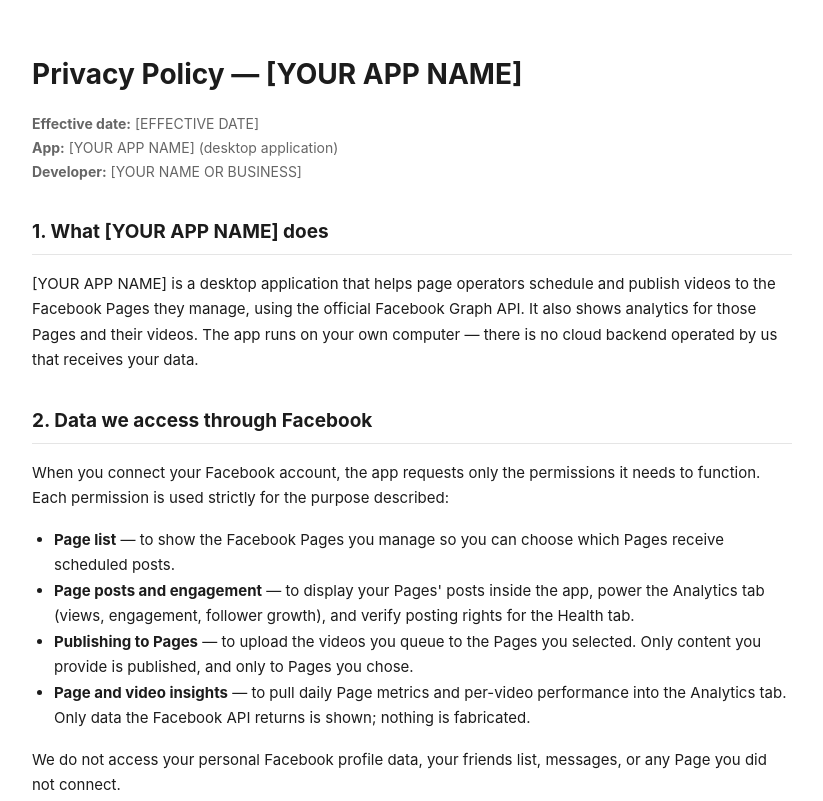
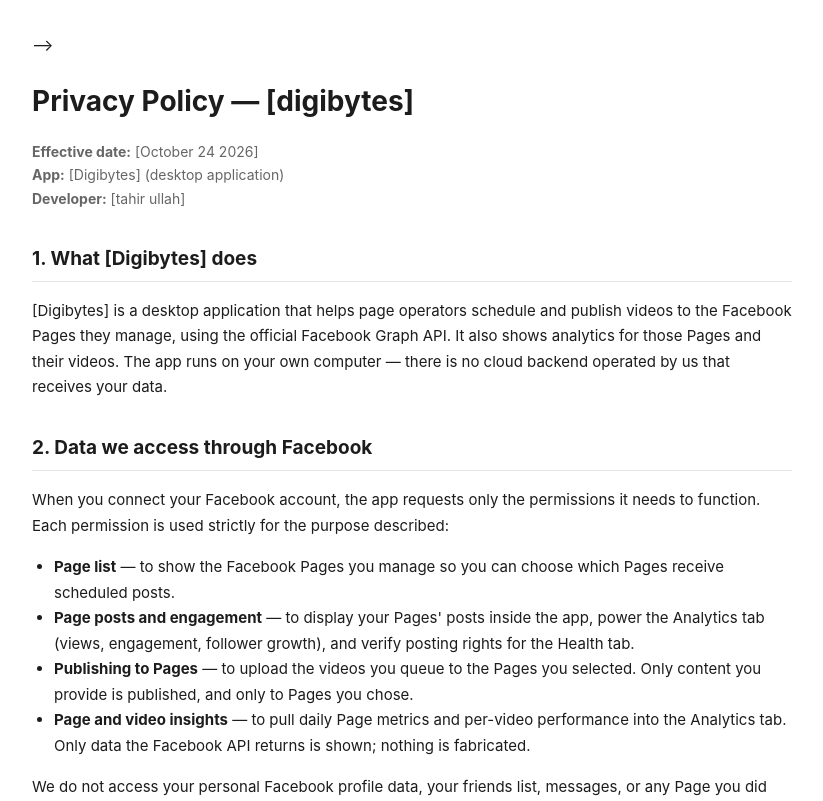
Before and after one commit to tahirullahdhb878678/digibytes, a plain HTML site: page index.html in a window 1280 px wide. Shown: the top 801 px of the page, without its empty margins (228-1051 px from the left). Drawn offline with Linux system fonts and the light colour scheme.

Commit message:
Update index.html

```diff
--- a/index.html
+++ b/index.html
@@ -1,41 +1,10 @@
-<!DOCTYPE html>
-<!--
-  ============================================================
-  PRIVACY POLICY TEMPLATE — FOR STUDENTS CREATING THEIR OWN
-  FACEBOOK APP (page management / video uploading app)
-  ============================================================
-  HOW TO USE THIS FILE (these instructions are invisible on
-  the published page — only you see them here):
 
-  1. Replace EVERYTHING in [SQUARE BRACKETS] with your own
-     details. There are 4 things to fill in:
-       [digibytes]          — the Display name of your app
-                                  in the Meta dashboard
-       [tahiullah]  — your name, or your business
-                                  name if you have one
-       [digitalhunarbytes.com]     — an email you actually check
-                                  (appears twice — replace both)
-       [Actober 24 2026]         — today's date
-  2. Do NOT delete any section. Meta checks that the policy
-     covers what data the app accesses and how to delete it.
-  3. HOST IT FREE (no domain needed), then paste the link in
-     the Meta dashboard field "Privacy policy URL":
-       • GitHub Pages: create a free repo, upload this file,
-         enable Pages — your link looks like
-         https://[username].github.io/[repo]/privacy-policy.html
-       • Netlify Drop: drag this file onto drop.netlify.com —
-         you get a free link instantly
-       • Google Sites: create a free site, paste this text in
-  4. This file is already named index.html — upload it as-is,
-     or share this repo so students can FORK it and edit it
-     online (pencil icon) without downloading anything.
-  ============================================================
 -->
 <html lang="en">
 <head>
 <meta charset="UTF-8">
 <meta name="viewport" content="width=device-width, initial-scale=1.0">
-<title>Privacy Policy — [YOUR APP NAME]</title>
+<title>Privacy Policy — [Digibytes]</title>
 <style>
   body { font-family: -apple-system, "Segoe UI", Roboto, Arial, sans-serif; line-height: 1.7; color: #1c1c1c; max-width: 760px; margin: 0 auto; padding: 32px 20px 64px; }
   h1 { font-size: 28px; margin-bottom: 4px; }
@@ -48,13 +17,13 @@
 </head>
 <body>
 
-<h1>Privacy Policy — [YOUR APP NAME]</h1>
-<p class="meta"><strong>Effective date:</strong> [EFFECTIVE DATE]<br>
-<strong>App:</strong> [YOUR APP NAME] (desktop application)<br>
-<strong>Developer:</strong> [YOUR NAME OR BUSINESS]</p>
+<h1>Privacy Policy — [digibytes]</h1>
+<p class="meta"><strong>Effective date:</strong> [October 24 2026]<br>
+<strong>App:</strong> [Digibytes] (desktop application)<br>
+<strong>Developer:</strong> [tahir ullah]</p>
 
-<h2>1. What [YOUR APP NAME] does</h2>
-<p>[YOUR APP NAME] is a desktop application that helps page operators schedule and publish videos to the Facebook Pages they manage, using the official Facebook Graph API. It also shows analytics for those Pages and their videos. The app runs on your own computer — there is no cloud backend operated by us that receives your data.</p>
+<h2>1. What [Digibytes] does</h2>
+<p>[Digibytes] is a desktop application that helps page operators schedule and publish videos to the Facebook Pages they manage, using the official Facebook Graph API. It also shows analytics for those Pages and their videos. The app runs on your own computer — there is no cloud backend operated by us that receives your data.</p>
 
 <h2>2. Data we access through Facebook</h2>
 <p>When you connect your Facebook account, the app requests only the permissions it needs to function. Each permission is used strictly for the purpose described:</p>
@@ -104,9 +73,9 @@
 <h2>9. Contact</h2>
 <p>For privacy questions or data requests, contact:<br>
 [YOUR NAME OR BUSINESS]<br>
-Email: <a href="mailto:[YOUR CONTACT EMAIL]">[YOUR CONTACT EMAIL]</a></p>
+Email: <a href="mailto:[digitalhunarbytes@gmail.com]">[Digitalhurbytes@gmail.com]</a></p>
 
-<p class="brand">[YOUR APP NAME] · [YOUR NAME OR BUSINESS]</p>
+<p class="brand">[Digibytes] · [Tahir Ullah]</p>
 
 </body>
 </html>
```
